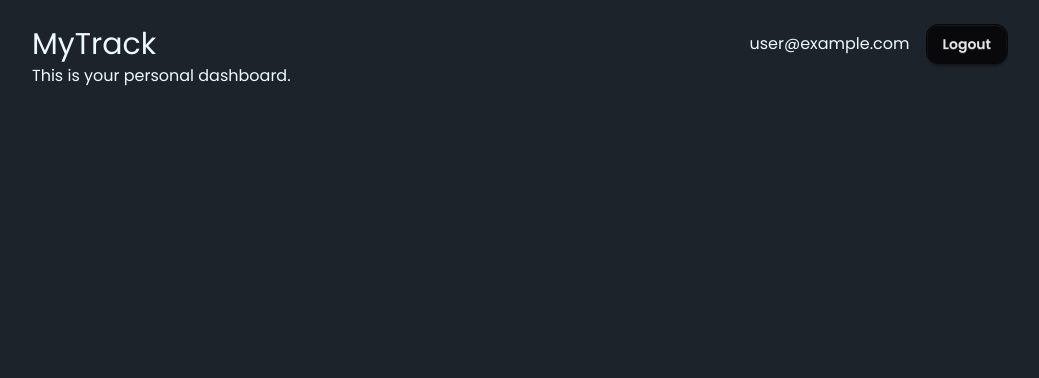
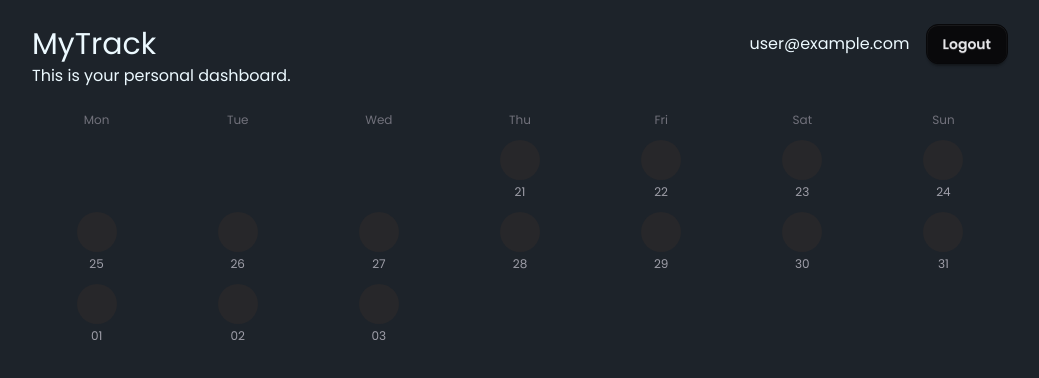
Before and after one commit to Doodlemax3000/vue-track, a Vue app: page /dashboard in a window 1280 px wide. Shown: the top 378 px of the page, without its empty margins (120-1159 px from the left). Built offline with nearby package versions, Linux system fonts and the light colour scheme; no server answers; the database is empty; sample sign-in values are in the browser's storage; the HTML template or start-up script is replaced by a standard one.

Commit message:
simple calender view

```diff
--- a/src/services/dayService.ts
+++ b/src/services/dayService.ts
@@ -266,8 +266,8 @@ export async function getCalendarDaysFromTodayNoGaps(
   uid: string,
   daysBack: number,
 ): Promise<CalendarDay[]> {
-  const existingDays = await getCalendarDaysFromToday(uid, 14)
-  const dateRange = createDateRange(14)
+  const existingDays = await getCalendarDaysFromToday(uid, daysBack)
+  const dateRange = createDateRange(daysBack)
 
   const result = dateRange.map((date) => {
     const existing = existingDays.find((day) => day.date === date)
--- a/src/views/DashboardView.vue
+++ b/src/views/DashboardView.vue
@@ -1,3 +1,56 @@
+<script setup lang="ts">
+import { onMounted, ref, computed } from 'vue'
+import { getCalendarDaysFromTodayNoGaps } from '@/services/dayService'
+import type { CalendarDay } from '@/services/dayService'
+import { useAuthStore } from '@/stores/auth'
+
+const authStore = useAuthStore()
+const calendarDays = ref<CalendarDay[]>([])
+
+onMounted(async () => {
+  try {
+    const user = authStore.user
+    if (!user) return
+
+    calendarDays.value = await getCalendarDaysFromTodayNoGaps(user.uid, 14)
+  } catch (error) {
+    console.error('Dashboard load failed:', error)
+  }
+})
+
+function getMondayFirstWeekdayIndex(dateId: string) {
+  const date = new Date(`${dateId}T00:00:00`)
+  const day = date.getDay()
+  // JS: Sunday = 0, Monday = 1, ..., Saturday = 6
+  // We want: Monday = 0, ..., Sunday = 6
+  return day === 0 ? 6 : day - 1
+}
+
+const leadingEmptyDays = computed(() => {
+  const firstDay = calendarDays.value[0]
+  return firstDay ? getMondayFirstWeekdayIndex(firstDay.date) : 0
+})
+</script>
+
 <template>
   <p>This is your personal dashboard.</p>
+  <div class="grid grid-cols-7 gap-3 text-center text-xs text-zinc-500 mt-6">
+    <span>Mon</span>
+    <span>Tue</span>
+    <span>Wed</span>
+    <span>Thu</span>
+    <span>Fri</span>
+    <span>Sat</span>
+    <span>Sun</span>
+
+    <div v-for="n in leadingEmptyDays" :key="`empty-${n}`" />
+
+    <button v-for="day in calendarDays" :key="day.date" class="flex flex-col items-center gap-1">
+      <span class="size-10 rounded-full" :class="day.color" />
+
+      <span class="text-xs text-zinc-400">
+        {{ day.date.slice(8, 10) }}
+      </span>
+    </button>
+  </div>
 </template>
```
